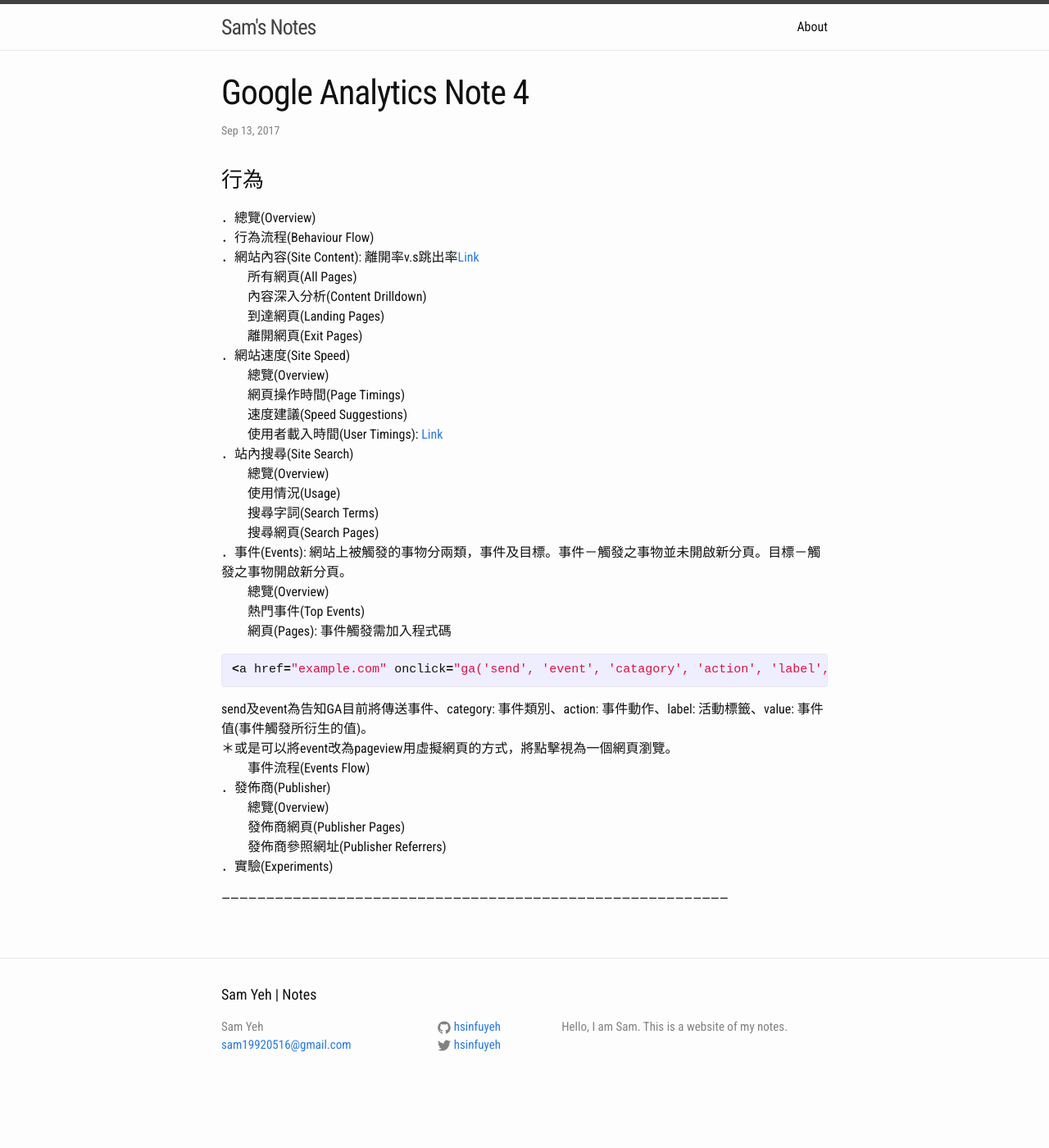
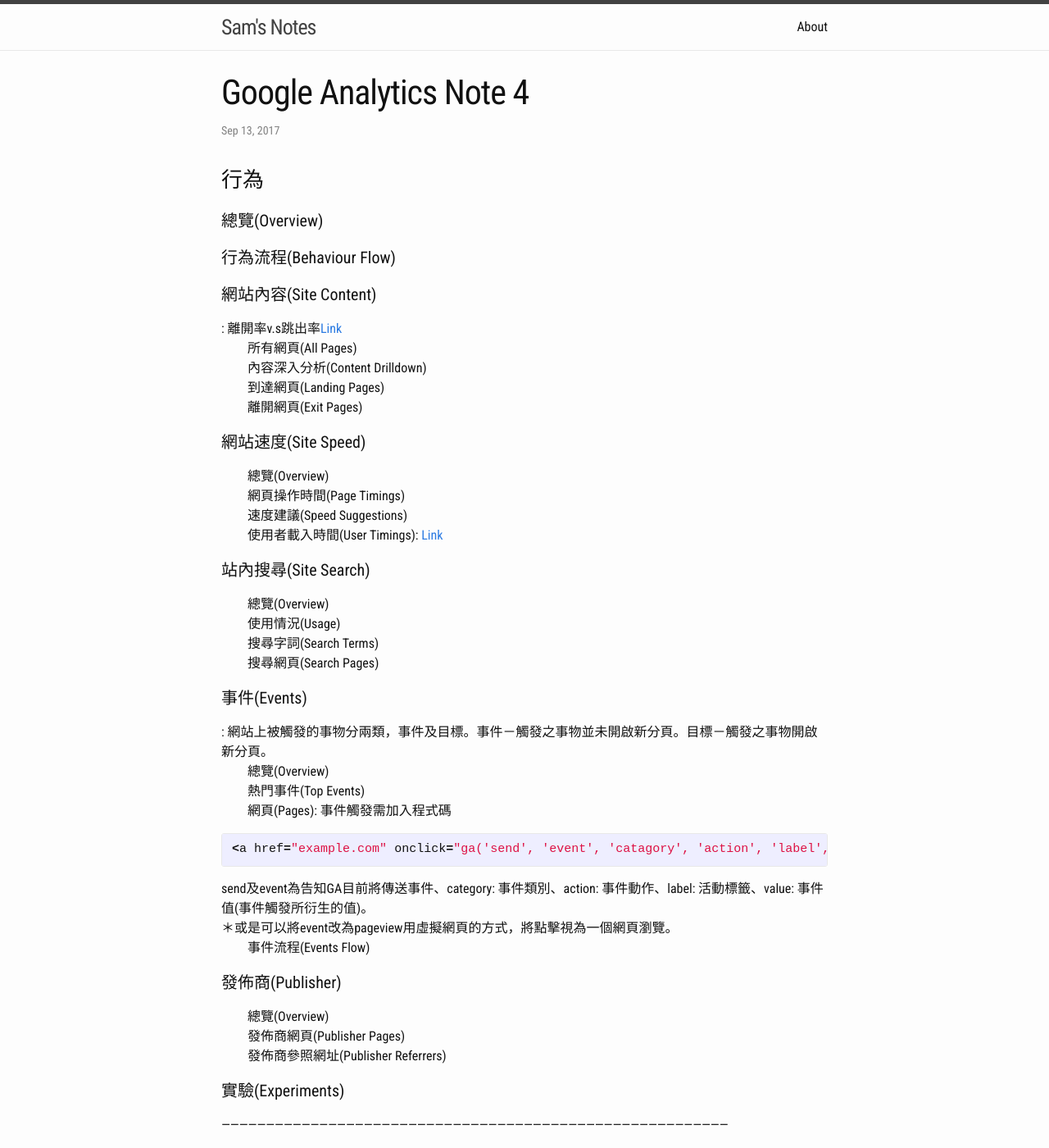
Before and after one commit to hsinfuyeh/hsinfuyeh.github.io, a Jekyll site: the page built from _posts/2017-09-13-google-analytics-04.markdown, in a window 1280 px wide and 1400 px high. Shown: the whole window at 82% size. Built offline with Jekyll 4.4.1, drawn with Linux system fonts in a browser that asks for light colours.

Commit message:
update notes

```diff
--- a/_posts/2017-09-13-google-analytics-04.markdown
+++ b/_posts/2017-09-13-google-analytics-04.markdown
@@ -6,24 +6,24 @@
 ---
 <h3>行為</h3>
 {% highlight ruby %}{% endhighlight %}
-．<bold>總覽(Overview)</bold><br>
-．<bold>行為流程(Behaviour Flow)</bold><br>
-．<bold>網站內容(Site Content)</bold>: 離開率v.s跳出率[Link][Exit-Bouncing]<br>
+<h4>總覽(Overview)</h4>
+<h4>行為流程(Behaviour Flow)</h4>
+<h4>網站內容(Site Content)</h4>: 離開率v.s跳出率[Link][Exit-Bouncing]<br>
 　　所有網頁(All Pages)<br>
 　　內容深入分析(Content Drilldown)<br>
 　　到達網頁(Landing Pages)<br>
 　　離開網頁(Exit Pages)<br>
-．<bold>網站速度(Site Speed)</bold><br>
+<h4>網站速度(Site Speed)</h4>
 　　總覽(Overview)<br>
 　　網頁操作時間(Page Timings)<br>
 　　速度建議(Speed Suggestions)<br>
 　　使用者載入時間(User Timings): [Link][User-Timing]<br>
-．<bold>站內搜尋(Site Search)</bold><br>
+<h4>站內搜尋(Site Search)</h4>
 　　總覽(Overview)<br>
 　　使用情況(Usage)<br>
 　　搜尋字詞(Search Terms)<br>
 　　搜尋網頁(Search Pages)<br>
-．<bold>事件(Events)</bold>: 網站上被觸發的事物分兩類，事件及目標。事件－觸發之事物並未開啟新分頁。目標－觸發之事物開啟新分頁。<br>
+<h4>事件(Events)</h4>: 網站上被觸發的事物分兩類，事件及目標。事件－觸發之事物並未開啟新分頁。目標－觸發之事物開啟新分頁。<br>
 　　總覽(Overview)<br>
 　　熱門事件(Top Events)<br>
 　　網頁(Pages): 事件觸發需加入程式碼<br>
@@ -31,11 +31,11 @@
 send及event為告知GA目前將傳送事件、category: 事件類別、action: 事件動作、label: 活動標籤、value: 事件值(事件觸發所衍生的值)。<br>
 ＊或是可以將event改為pageview用虛擬網頁的方式，將點擊視為一個網頁瀏覽。<br>
 　　事件流程(Events Flow)<br>
-．<bold>發佈商(Publisher)</bold><br>
+<h4>發佈商(Publisher)</h4>
 　　總覽(Overview)<br>
 　　發佈商網頁(Publisher Pages)<br>
 　　發佈商參照網址(Publisher Referrers)<br>
-．<bold>實驗(Experiments)</bold><br>
+<h4>實驗(Experiments)</h4>
 
 
 
```
Also changed, not shown: _posts/2017-09-14-google-analytics-05.markdown (+5 -5 lines), _posts/2017-09-15-google-analytics-06.markdown (+4 -4 lines).
